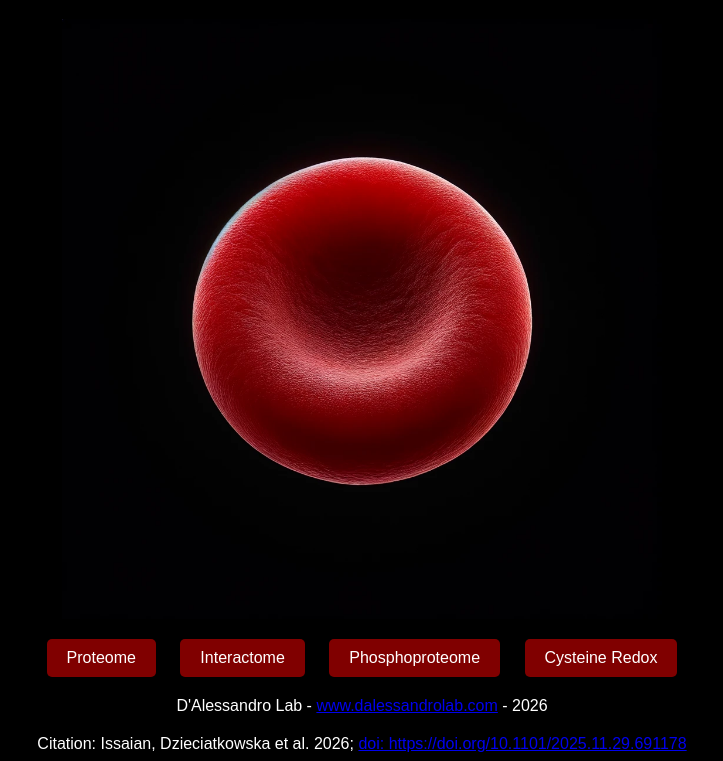
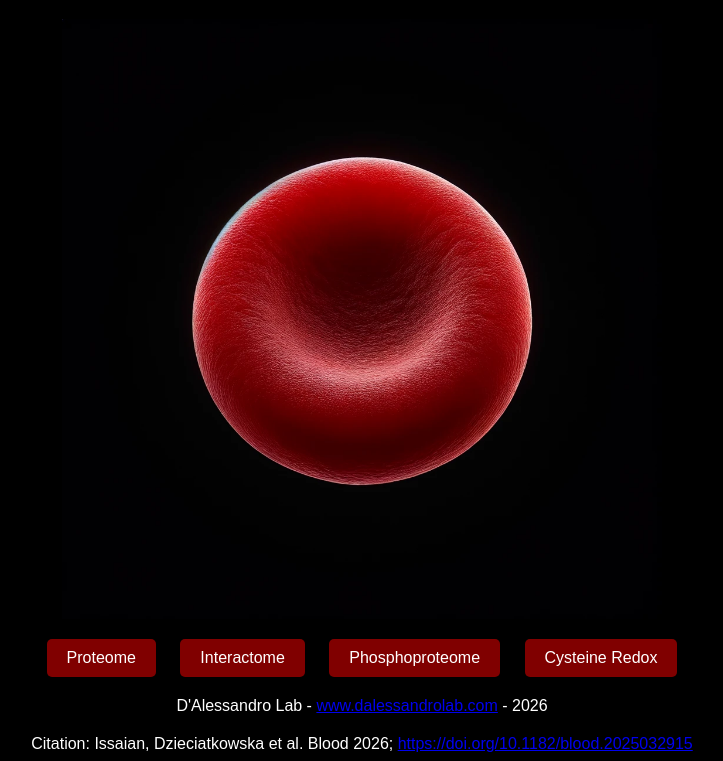
Before and after one commit to Angelo-DAlessandro/deep-red-supplementary-site, a plain HTML site: page index.html in a window 1280 px wide. Shown: the part 61-822 px from the top of the page, without its empty margins (278-1001 px from the left). Drawn offline with Linux system fonts and the light colour scheme.

Commit message:
Update citation link in index.html

```diff
--- a/index.html
+++ b/index.html
@@ -36,6 +36,6 @@
 
 
 <div style='text-align: center; margin-top: 20px;'>D'Alessandro Lab - <a href='http://www.dalessandrolab.com'>www.dalessandrolab.com</a> - 2026</div>
-<div style='text-align: center; margin-top: 20px;'>Citation: Issaian, Dzieciatkowska et al. 2026; <a href='https://www.biorxiv.org/content/10.1101/2025.11.29.691178v1'>doi: https://doi.org/10.1101/2025.11.29.691178</a></div>
+<div style='text-align: center; margin-top: 20px;'>Citation: Issaian, Dzieciatkowska et al. Blood 2026; <a href='https://doi.org/10.1182/blood.2025032915'>https://doi.org/10.1182/blood.2025032915</a></div>
 </body>
 </html>
```
